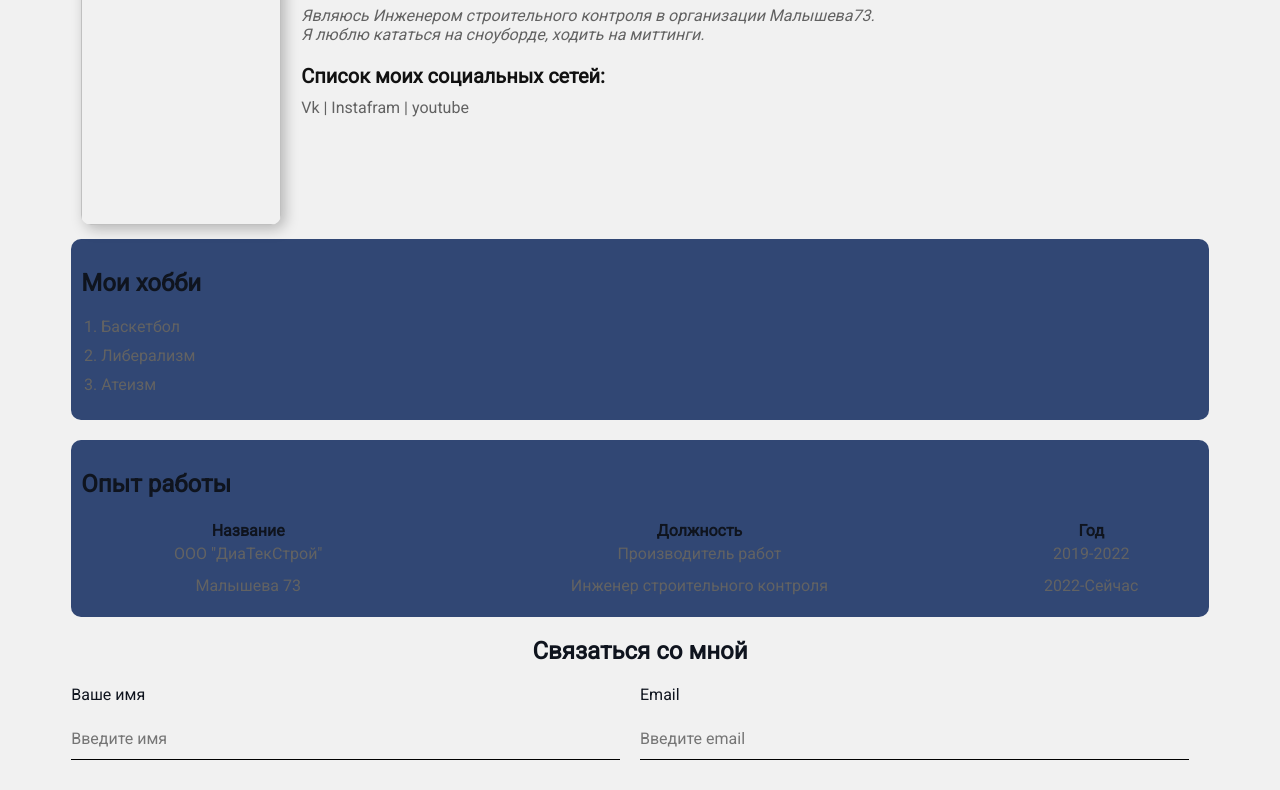
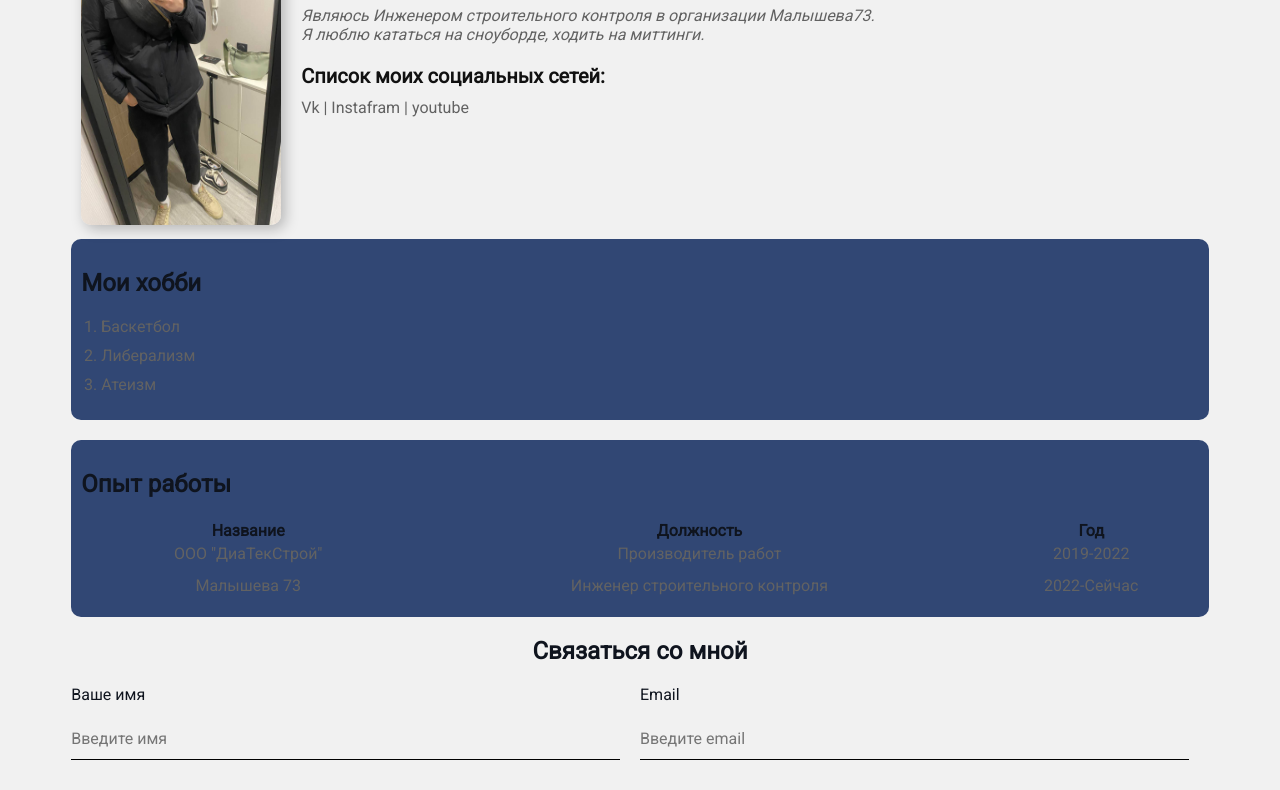
Before and after one commit to AndreyRashkin/resume, a plain HTML site: page index.html in a window 1280 px wide. Shown: the part 93-883 px from the top of the page. Drawn offline with Linux system fonts and the light colour scheme.

Commit message:
Update index.html

```diff
--- a/index.html
+++ b/index.html
@@ -13,7 +13,7 @@
     <div class="container">
       <div class="shap">
         <div class="ava">
-          <img src="/Резалт скул/Очмодный.jpg" width="400" />
+          <img src="Очмодный.jpg" width="400" />
         </div>
         <div class="info">
           <h1>Андрей Рашкин</h1>
```
